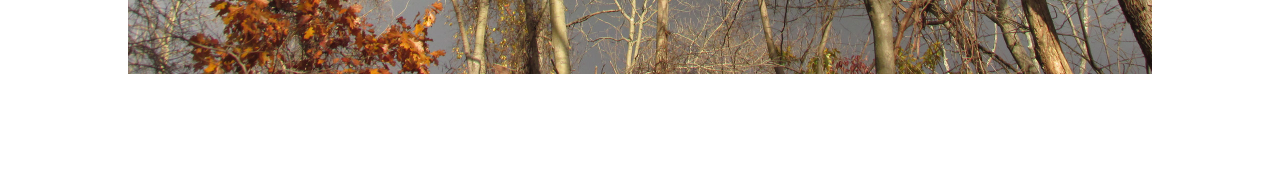
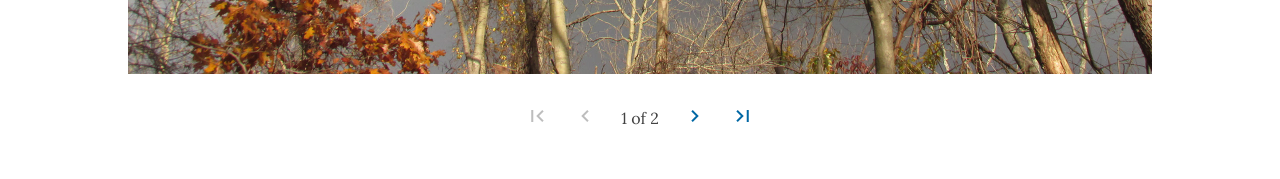
Before and after one commit to pravinmb/pravinmb.github.io, a Jekyll site: the page built from _pages/1.md, in a window 1280 px wide. Shown: the part 861-1040 px from the top of the page. Built offline with Jekyll 4.4.1, drawn with Linux system fonts in a browser that asks for light colours; before the commit the page ends 979 px from its top, so only the background shows below that.

Commit message:
add paginator element

```diff
--- a/_layouts/page.html
+++ b/_layouts/page.html
@@ -13,4 +13,27 @@ layout: default
 		<a class="paper__item"><h4 class="paper__item__title">{{ comic.title }}</h4><img class="img paper__item__image" src="{{ site.url }}{{ comic.image }}"></a>
 		{% endfor %}
 	</div>
+	<div class="paginator">
+		{% assign first = site.pages | first %}
+		<a class="paginator__icon{% if first.url == page.url %} paginator__icon--disabled{% endif %}" href="{{ site.url }}{{ first.url }}">
+			<i class="material-icons">first_page</i>
+		</a>
+		{% assign previousNum = page.slug | minus: 1 %}
+		{% assign previous = site.pages | where: "slug", previousNum | first %}
+		<a class="paginator__icon{% if previous %}{% else %} paginator__icon--disabled{% endif %}" href="{{ site.url }}{{ previous.url }}">
+			<i class="material-icons">navigate_before</i>
+		</a>
+
+		<span class="paginator__text">{{ page.slug }} of {{ site.pages.size }}</span>
+
+		{% assign nextNum = page.slug | plus: 1 %}
+		{% assign next = site.pages | where: "slug", nextNum | first %}
+		<a class="paginator__icon{% if next %}{% else %} paginator__icon--disabled{% endif %}" href="{{ site.url }}{{ next.url }}">
+			<i class="material-icons">navigate_next</i>
+		</a>
+		{% assign last = site.pages | last %}
+		<a class="paginator__icon{% if last.url == page.url %} paginator__icon--disabled{% endif %}" href="{{ site.url }}{{ last.url }}">
+			<i class="material-icons">last_page</i>
+		</a>
+	</div>
 </main>
--- /dev/null
+++ b/css/elements/paginator.scss
@@ -0,0 +1,30 @@
+.paginator {
+	display: flex;
+	align-items: center;
+	justify-content: center;
+	text-align: center;
+	height: 4em;
+	user-select: none;
+}
+
+.paginator__icon,
+.paginator__text {
+	padding: 0 12px;
+	user-select: none;
+}
+
+.paginator__icon {
+	text-decoration: none;
+}
+
+.paginator__icon--disabled {
+	color: #BDBDBD;
+	color: var(--normal-outline);
+	pointer-events: none;
+	cursor: default;
+}
+
+.paginator__icon--disabled:hover {
+	color: #BDBDBD;
+	color: var(--normal-outline);
+}
--- a/css/styles.scss
+++ b/css/styles.scss
@@ -104,6 +104,7 @@ a:focus {
 @import "elements/img.scss";
 @import "elements/banner.scss";
 @import "elements/paper.scss";
+@import "elements/paginator.scss";
 
 main {
 	display: block;
```
